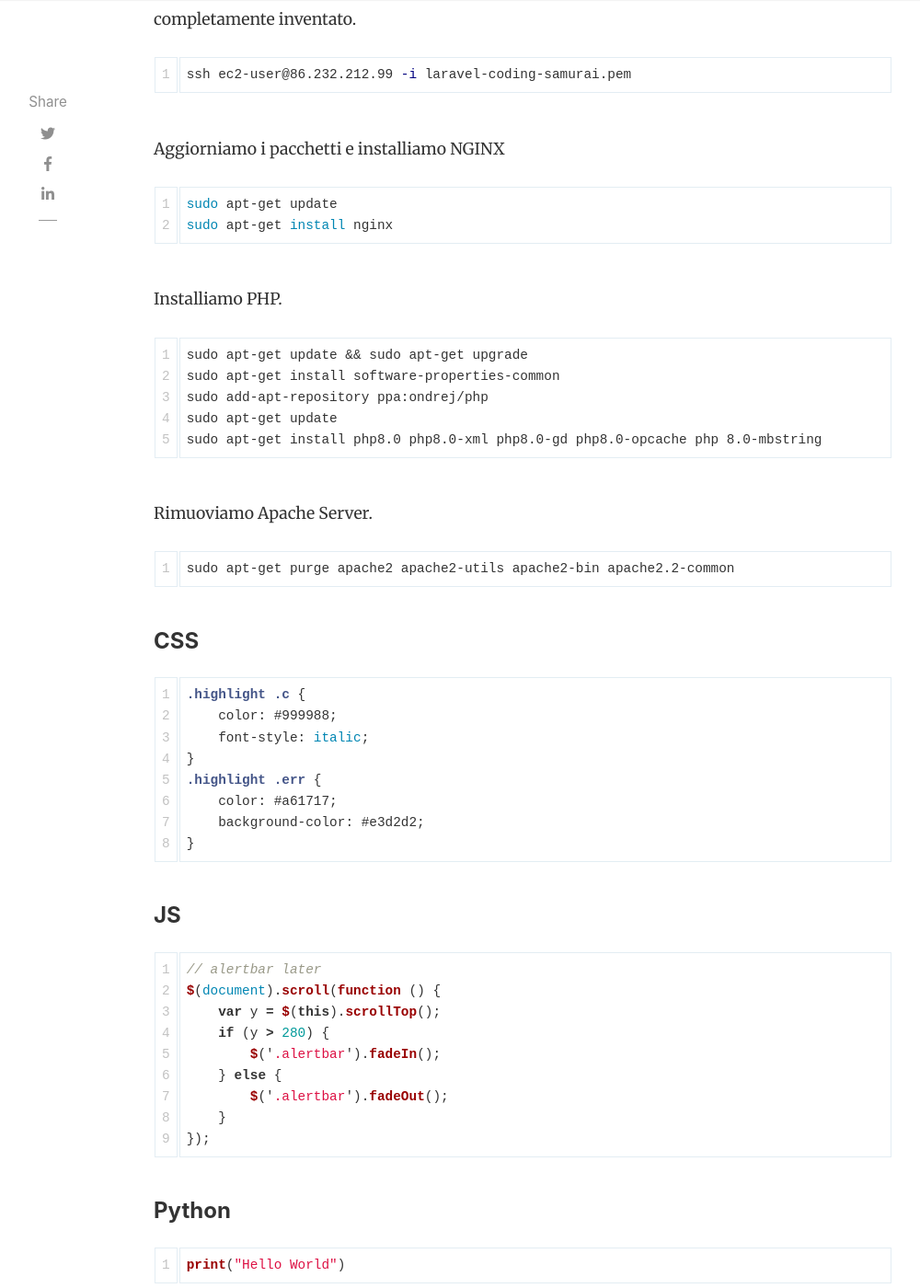
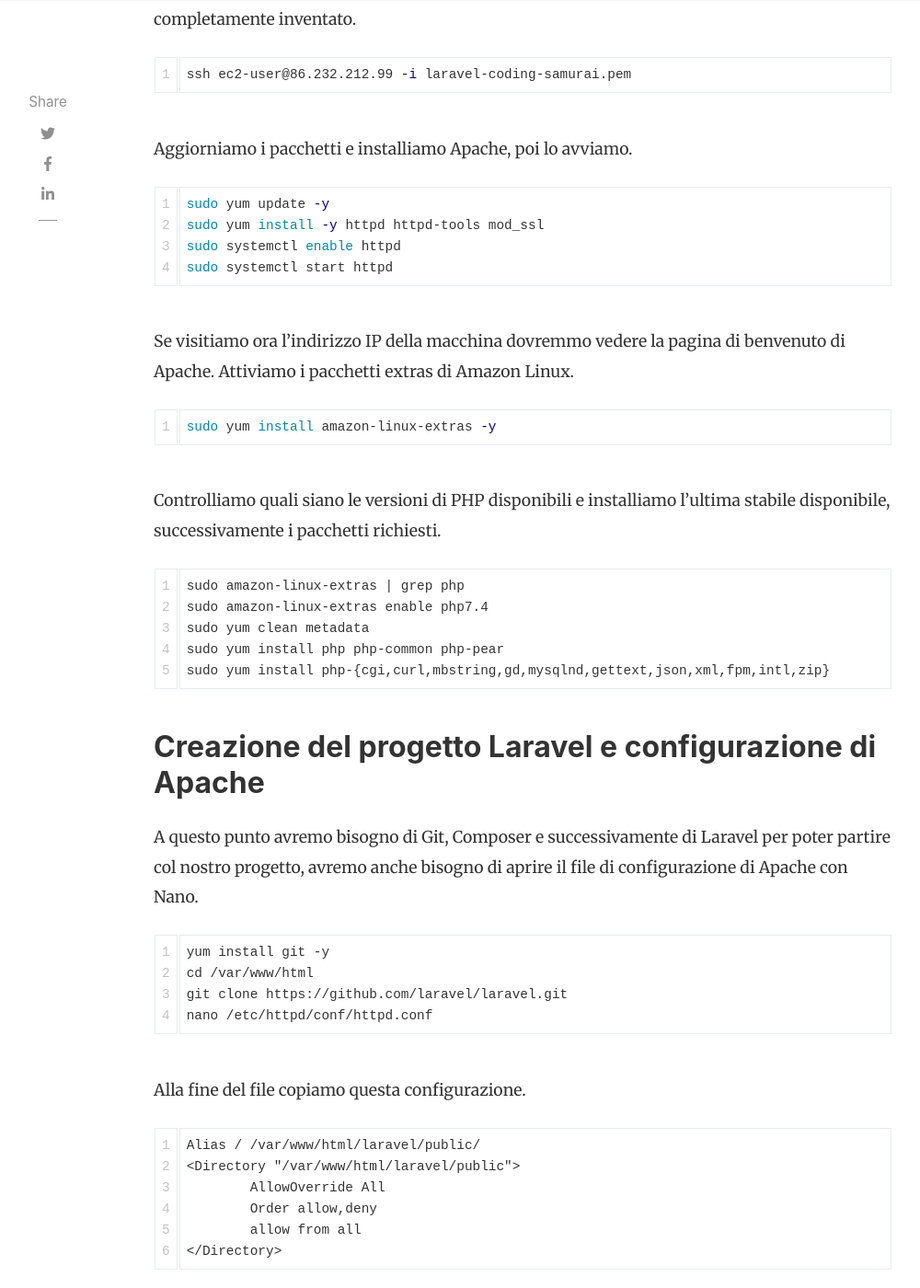
Before and after one commit to mattiatoselli/codingsamurai, a Jekyll site: the page built from _posts/2020-12-23-how-to-configure-laravel-on-amazon-ec2.md.md, in a window 1280 px wide and 1400 px high, scrolled down 3002 px. Shown: the whole window at 92% size, without its empty margins (118-1118 px from the left). Built offline with Jekyll 4.4.1, drawn with Linux system fonts in a browser that asks for light colours; nearby versions of some CDN libraries; comment, search, counter and statistics services are not loaded; some of the changed text lies outside the part shown.

Commit message:
Update 2020-12-23-how-to-configure-laravel-on-amazon-ec2.md.md

````diff
--- a/_posts/2020-12-23-how-to-configure-laravel-on-amazon-ec2.md.md
+++ b/_posts/2020-12-23-how-to-configure-laravel-on-amazon-ec2.md.md
@@ -60,60 +60,67 @@
 ssh ec2-user@86.232.212.99 -i laravel-coding-samurai.pem
 ```
 
-Aggiorniamo i pacchetti e installiamo NGINX
+Aggiorniamo i pacchetti e installiamo Apache, poi lo avviamo.
 
 ```bash
-sudo apt-get update
-sudo apt-get install nginx
+sudo yum update -y
+sudo yum install -y httpd httpd-tools mod_ssl
+sudo systemctl enable httpd
+sudo systemctl start httpd
 ```
 
-Installiamo PHP.
+Se visitiamo ora l'indirizzo IP della macchina dovremmo vedere la pagina di benvenuto di Apache. Attiviamo i pacchetti extras di Amazon Linux.
+
+```bash
+sudo yum install amazon-linux-extras -y
+```
+
+Controlliamo quali siano le versioni di PHP disponibili e installiamo l'ultima stabile disponibile, successivamente i pacchetti richiesti.
 
 ```
-sudo apt-get update && sudo apt-get upgrade
-sudo apt-get install software-properties-common
-sudo add-apt-repository ppa:ondrej/php
-sudo apt-get update
-sudo apt-get install php8.0 php8.0-xml php8.0-gd php8.0-opcache php 8.0-mbstring
+sudo amazon-linux-extras | grep php
+sudo amazon-linux-extras enable php7.4
+sudo yum clean metadata
+sudo yum install php php-common php-pear
+sudo yum install php-{cgi,curl,mbstring,gd,mysqlnd,gettext,json,xml,fpm,intl,zip}
 ```
 
-Rimuoviamo Apache Server.
+## Creazione del progetto Laravel e configurazione di Apache
+
+A questo punto avremo bisogno di Git, Composer e successivamente di Laravel per poter partire col nostro progetto, avremo anche bisogno di aprire il file di configurazione di Apache con Nano.
 
 ```
-sudo apt-get purge apache2 apache2-utils apache2-bin apache2.2-common
+yum install git -y
+cd /var/www/html
+git clone https://github.com/laravel/laravel.git
+nano /etc/httpd/conf/httpd.conf
 ```
 
-#### CSS
+Alla fine del file copiamo questa configurazione.
 
-```css
-.highlight .c {
-    color: #999988;
-    font-style: italic;
-}
-.highlight .err {
-    color: #a61717;
-    background-color: #e3d2d2;
-}
+```
+Alias / /var/www/html/laravel/public/
+<Directory "/var/www/html/laravel/public">
+        AllowOverride All
+        Order allow,deny
+        allow from all
+</Directory>
 ```
 
-#### JS
+Modifichiamo il file .htaccess.
 
-```js
-// alertbar later
-$(document).scroll(function () {
-    var y = $(this).scrollTop();
-    if (y > 280) {
-        $('.alertbar').fadeIn();
-    } else {
-        $('.alertbar').fadeOut();
-    }
-});
+```
+nano /var/www/html/laravel/public/.htaccess
 ```
 
-#### Python
+Aggiungiamo la direttiva "RewriteBase /" sotto "RewriteEngine On".
 
-```python
-print("Hello World")
+copiamo il file di esempio delle configurazioni di ambiente, ed editiamolo:
+
+```
+cd /var/www/html/laravel
+mv .env.example .env
+nano .env
 ```
 
 #### Ruby
````
